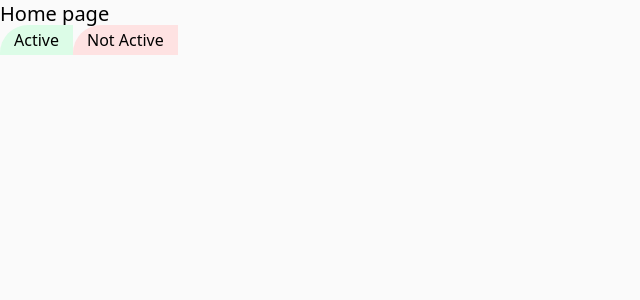
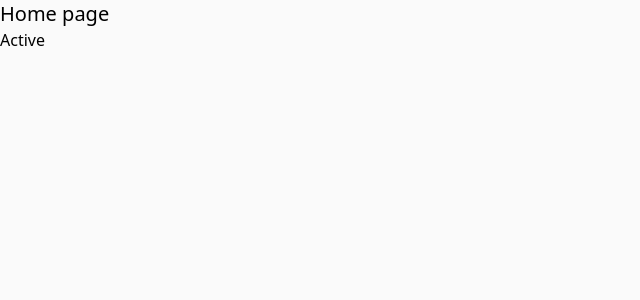
Before and after one commit to Ruwiseturtle/next-js-firstapp, a Next.js app: page / in a window 1280 px wide. Shown: the top 300 px of the page, without its empty margins (0-640 px from the left). Built offline with nearby package versions, Linux system fonts and the light colour scheme.

Commit message:
deleted conponent not actives

```diff
--- a/src/app/components/active-label.tsx
+++ b/src/app/components/active-label.tsx
@@ -1,9 +1,8 @@
 import React from 'react';
-import styles from './active-label.module.css';
 
 export interface ActiveLabelProps{
     children: React.ReactNode;
 }
 export default function ActiveLabel ({children}: ActiveLabelProps) {
-    return <span className={styles.label}>{children}</span>
+    return <span >{children}</span>
 }
--- a/src/app/components/not-active-label.module.css
+++ /dev/null
@@ -1,14 +0,0 @@
-.label{
-    width: Hug (83px)px;
-    height: Hug (28px)px;
-    top: 20px;
-    left: 20px;
-    padding: 4px 14px 4px 14px;
-    gap: 8px;
-    border-radius: 28px 0px 0px 0px;
-    opacity: 0px;
-
-    background: #FEE2E2;
-;
-
-}
--- a/src/app/components/not-active-label.tsx
+++ /dev/null
@@ -1,9 +0,0 @@
-import React from 'react';
-import styles from './not-active-label.module.css';
-
-export interface NotActiveLabelProps{
-    children: React.ReactNode;
-}
-export default function NotActiveLabel ({children}: NotActiveLabelProps) {
-    return <span className={styles.label}>{children}</span>
-}
--- a/src/app/page.tsx
+++ b/src/app/page.tsx
@@ -1,12 +1,10 @@
 import ActiveLabel from "./components/active-label";
-import NotActiveLabel from "./components/not-active-label";
 
 export default function Home() {
   return (
     <main>
       <h1 className="text-xl">Home page</h1>
       <ActiveLabel>Active</ActiveLabel>
-      <NotActiveLabel>Not Active</NotActiveLabel>
     </main>
   );
 }
```
